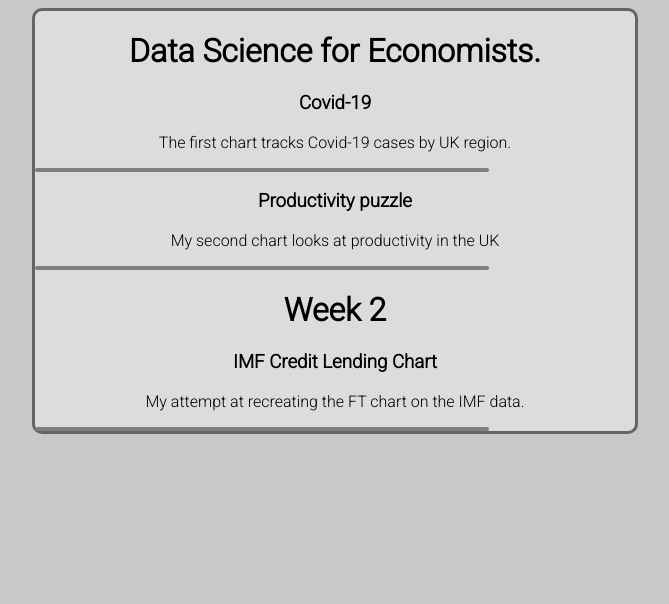
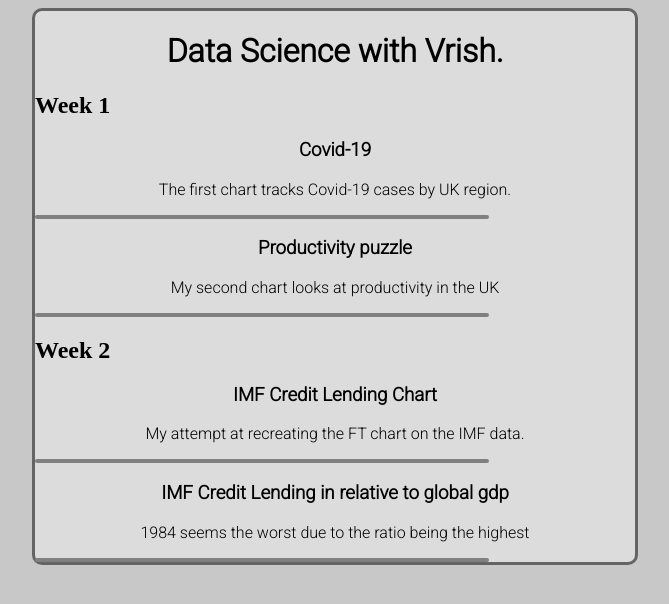
Before and after one commit to vrishs/vrishs.github.io, a plain HTML site: page index.html in a window 1280 px wide. Shown: the whole page, without its empty margins (305-974 px from the left). Drawn offline with Linux system fonts and the light colour scheme; a script that the page names is missing.

Commit message:
Update index.html

```diff
--- a/index.html
+++ b/index.html
@@ -12,7 +12,7 @@
     <title>Document</title>
 
     <!-- Link to my style sheet -->
-    <link rel="stylesheet" href="index2.css">
+    <link rel="stylesheet" href="index3.css">
 
     <!--The next three lines allow the Vega embed-->
     <script src="https://cdn.jsdelivr.net/npm/vega@5.17.0"></script>
@@ -25,7 +25,9 @@
 <body>
     <!-- A div that contains a group of items for week 1. Can be useful for setting background colours etc.  -->
     <div class="myWeek1">
-        <h1>Data Science for Economists.</h1>
+        <h1>Data Science with Vrish.</h1>
+
+        <h2>Week 1</h2>
 
         <h3>Covid-19</h3>
         <p>The first chart tracks Covid-19 cases by UK region.</p>
@@ -35,11 +37,18 @@
         <p>My second chart looks at productivity in the UK</p>
         <div class="chart" id="Chart2"> </div>
 
-        <h1>Week 2</h1>
+        <h2>Week 2</h2>
 
         <h3>IMF Credit Lending Chart</h3>
         <p>My attempt at recreating the FT chart on the IMF data.</p>
         <div class="chart" id="Chart3"> </div>
+
+        <h3>IMF Credit Lending in relative to global gdp</h3>
+        <p>1984 seems the worst due to the ratio being the highest</p>
+        <div class="chart" id="Chart4"> </div>
+
+
+
     </div>
 </body>
 
@@ -49,11 +58,15 @@
     var myChart1 = "chart1_covidUKRegions.json";
     var myChart2 = "chart2_ukProductivity.json";
     var myChart3 = "imflending.json";
+    var myChart4 = "IMF_lending_relative_to_GDP.json";
+
 
     // Embed charts:
     vegaEmbed('#Chart1', myChart1);
     vegaEmbed('#Chart2', myChart2);
     vegaEmbed('#Chart3', myChart3);
+    vegaEmbed('#Chart4', myChart4);
+
 </script>
 
 </html>
```
